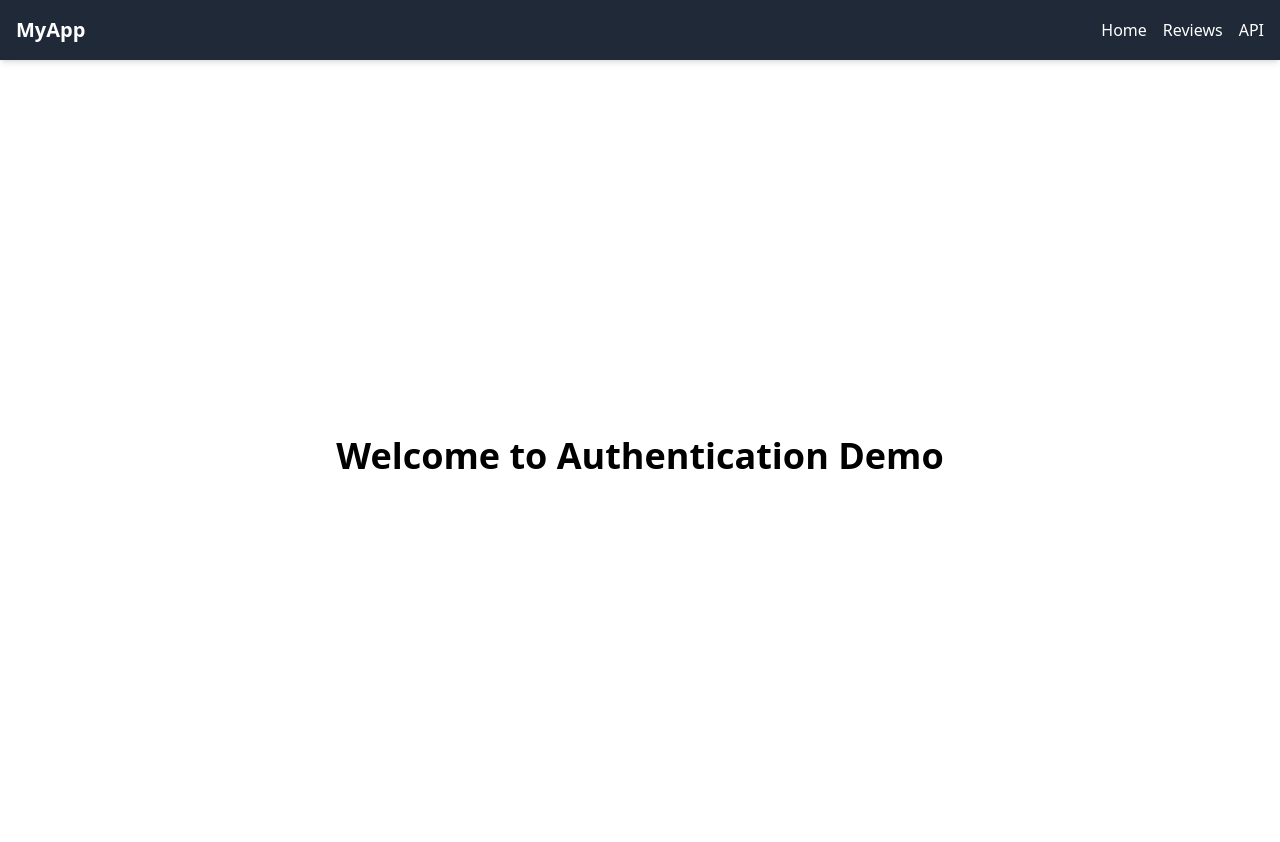
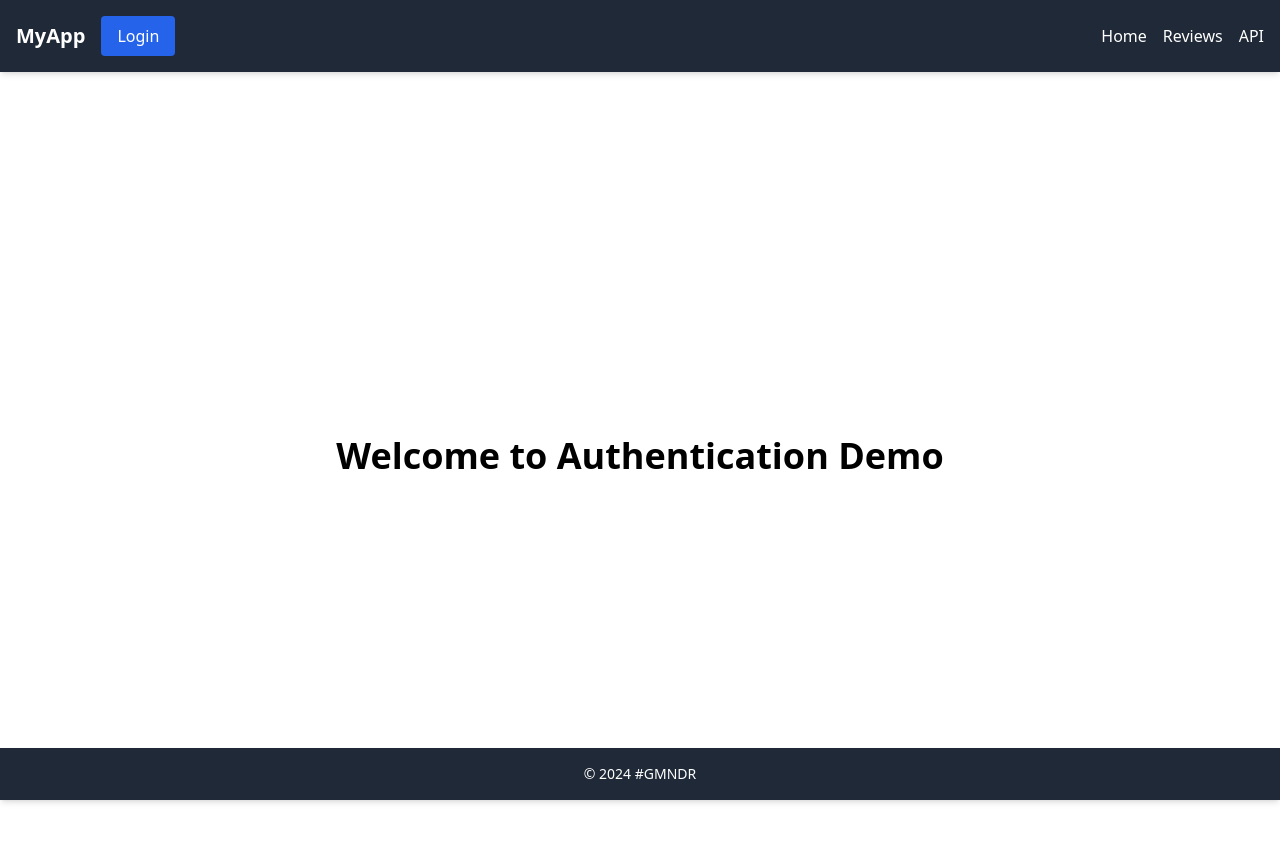
Before and after one commit to markusgemeinder/---gmndr-authentication-demo, a Next.js app: page / in a window 1280 px wide. Shown: the top 842 px of the page. Built offline with nearby package versions, Linux system fonts and the light colour scheme; no server answers.

Commit message:
Implement first Login funtionality (GitHub / Google), routes not protected yet
Implement Footer component

```diff
--- /dev/null
+++ b/app/api/auth/[...nextauth]/options.js
@@ -0,0 +1,38 @@
+import GitHubProvider from 'next-auth/providers/github';
+import GoogleProvider from 'next-auth/providers/google';
+
+export const options = {
+  providers: [
+    GitHubProvider({
+      profile(profile) {
+        console.log('Profile GitHub: ', profile);
+        let userRole = 'GitHub User';
+        if (profile?.email === 'info@gemeinder-coaching.de') {
+          userRole = 'admin';
+        }
+        return { ...profile, role: userRole };
+      },
+      clientId: process.env.GITHUB_ID,
+      clientSecret: process.env.GITHUB_SECRET,
+    }),
+    GoogleProvider({
+      profile(profile) {
+        console.log('Profile Google: ', profile);
+        let userRole = 'Google User';
+        return { ...profile, id: profile.sub, role: userRole };
+      },
+      clientId: process.env.GOOGLE_ID,
+      clientSecret: process.env.GOOGLE_SECRET,
+    }),
+  ],
+  callbacks: {
+    async jwt({ token, user }) {
+      if (user) token.role = user.role;
+      return token;
+    },
+    async session({ session, token }) {
+      if (session?.user) session.user.role = token.role;
+      return session;
+    },
+  },
+};
--- /dev/null
+++ b/app/api/auth/[...nextauth]/route.js
@@ -0,0 +1,5 @@
+import NextAuth from 'next-auth';
+import { options } from './options';
+
+const handler = NextAuth(options);
+export { handler as GET, handler as POST };
--- /dev/null
+++ b/app/components/AuthProvider.js
@@ -0,0 +1,9 @@
+'use client';
+
+import { SessionProvider } from 'next-auth/react';
+
+const AuthProvider = ({ children }) => {
+  return <SessionProvider>{children}</SessionProvider>;
+};
+
+export default AuthProvider;
--- /dev/null
+++ b/app/components/Footer.js
@@ -0,0 +1,10 @@
+// components/Footer.js
+export default function Footer() {
+  return (
+    <footer className='bg-gray-800 text-white fixed bottom-0 left-0 w-full p-4 shadow-md'>
+      <div className='container mx-auto text-center'>
+        <p className='text-sm'>&copy; 2024 #GMNDR</p>
+      </div>
+    </footer>
+  );
+}
--- a/app/components/Navigation.js
+++ b/app/components/Navigation.js
@@ -1,10 +1,28 @@
+'use client';
+
 import Link from 'next/link';
+import { useSession, signIn, signOut } from 'next-auth/react';
 
 export default function Navigation() {
+  const { data: session } = useSession();
+
   return (
     <header className='bg-gray-800 text-white fixed top-0 left-0 w-full p-4 shadow-md z-10'>
       <nav className='container mx-auto flex justify-between items-center'>
-        <div className='text-xl font-bold'>MyApp</div>
+        <div className='flex items-center space-x-4'>
+          <div className='text-xl font-bold'>MyApp</div>
+          <div>
+            {session ? (
+              <button onClick={() => signOut()} className='bg-red-600 hover:bg-red-700 text-white px-4 py-2 rounded'>
+                Logout
+              </button>
+            ) : (
+              <button onClick={() => signIn()} className='bg-blue-600 hover:bg-blue-700 text-white px-4 py-2 rounded'>
+                Login
+              </button>
+            )}
+          </div>
+        </div>
         <ul className='flex space-x-4'>
           <li>
             <Link href='/' className='hover:underline'>
--- /dev/null
+++ b/app/components/ProtectedRoute.js
@@ -0,0 +1,32 @@
+'use client';
+
+import { useSession, signIn } from 'next-auth/react';
+import { useEffect } from 'react';
+import { useRouter } from 'next/router';
+
+const ProtectedRoute = ({ children }) => {
+  const { data: session, status } = useSession();
+  const router = useRouter();
+
+  useEffect(() => {
+    if (status === 'unauthenticated') {
+      signIn();
+    }
+  }, [status]);
+
+  if (status === 'loading') {
+    return (
+      <div className='flex justify-center items-center h-screen'>
+        <p className='text-2xl font-bold blinking-text'>Loading...</p>
+      </div>
+    );
+  }
+
+  if (status === 'authenticated') {
+    return children;
+  }
+
+  return null;
+};
+
+export default ProtectedRoute;
--- a/app/layout.js
+++ b/app/layout.js
@@ -1,5 +1,7 @@
+import './globals.css';
 import Navigation from './components/Navigation';
-import './globals.css';
+import AuthProvider from './components/AuthProvider';
+import Footer from './components/Footer'; // Importiere die Footer-Komponente
 
 export const metadata = {
   title: '#GMNDR Authentication Demo',
@@ -9,13 +11,15 @@ export const metadata = {
 export default function Layout({ children }) {
   return (
     <html lang='en'>
-      <body>
-        <Navigation />
-        <main className='pt-16'>
-          {' '}
-          {/* Padding to avoid content being hidden under the fixed header */}
-          {children}
-        </main>
+      <body className='relative min-h-screen'>
+        <AuthProvider>
+          <Navigation />
+          <main className='pt-16 pb-16'>
+            {/* Padding oben für Navigation und unten für Footer */}
+            {children}
+          </main>
+          <Footer /> {/* Füge den Footer hier hinzu */}
+        </AuthProvider>
       </body>
     </html>
   );
--- a/app/reviews/page.js
+++ b/app/reviews/page.js
@@ -1,5 +1,6 @@
 'use client';
 
+import ProtectedRoute from '../components/ProtectedRoute';
 import { useRouter } from 'next/navigation';
 import { useEffect, useState } from 'react';
 import ReviewCard from '../components/ReviewCard';
@@ -64,6 +65,7 @@ export default function ReviewsPage() {
   }
 
   return (
+    // <ProtectedRoute>
     <main className='p-4'>
       <h1 className='text-2xl font-bold mb-4'>Reviews</h1>
       <button
@@ -86,5 +88,6 @@ export default function ReviewsPage() {
         ))}
       </div>
     </main>
+    // </ProtectedRoute>
   );
 }
--- a/package.json
+++ b/package.json
@@ -9,10 +9,13 @@
     "lint": "next lint"
   },
   "dependencies": {
+    "bcrypt": "^5.1.1",
+    "bcryptjs": "^2.4.3",
     "date-fns": "^3.6.0",
     "mongo": "^0.1.0",
     "mongoose": "^8.5.1",
     "next": "14.2.5",
+    "next-auth": "^4.24.7",
     "react": "^18",
     "react-dom": "^18",
     "react-icons": "^5.2.1"
```
Also changed, not shown: 1 other file (tests, documents, lock files or other folders).
